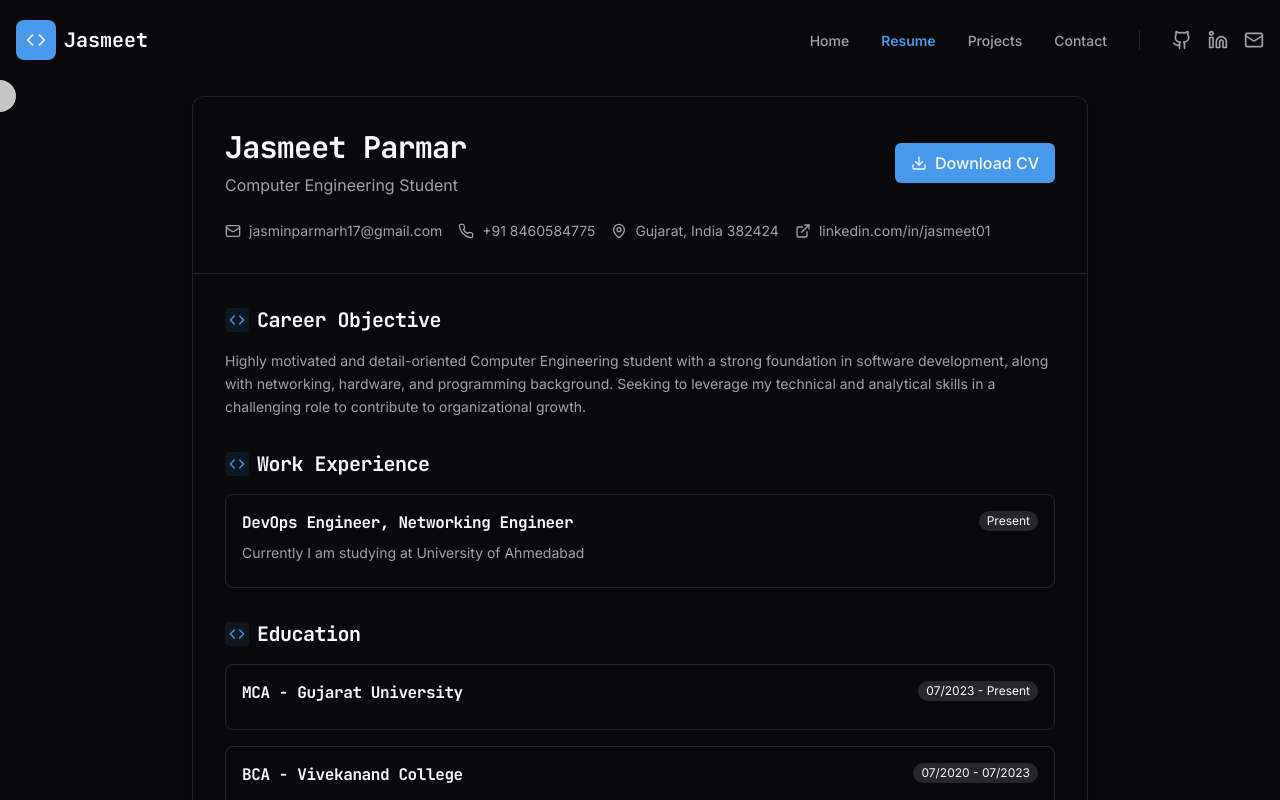
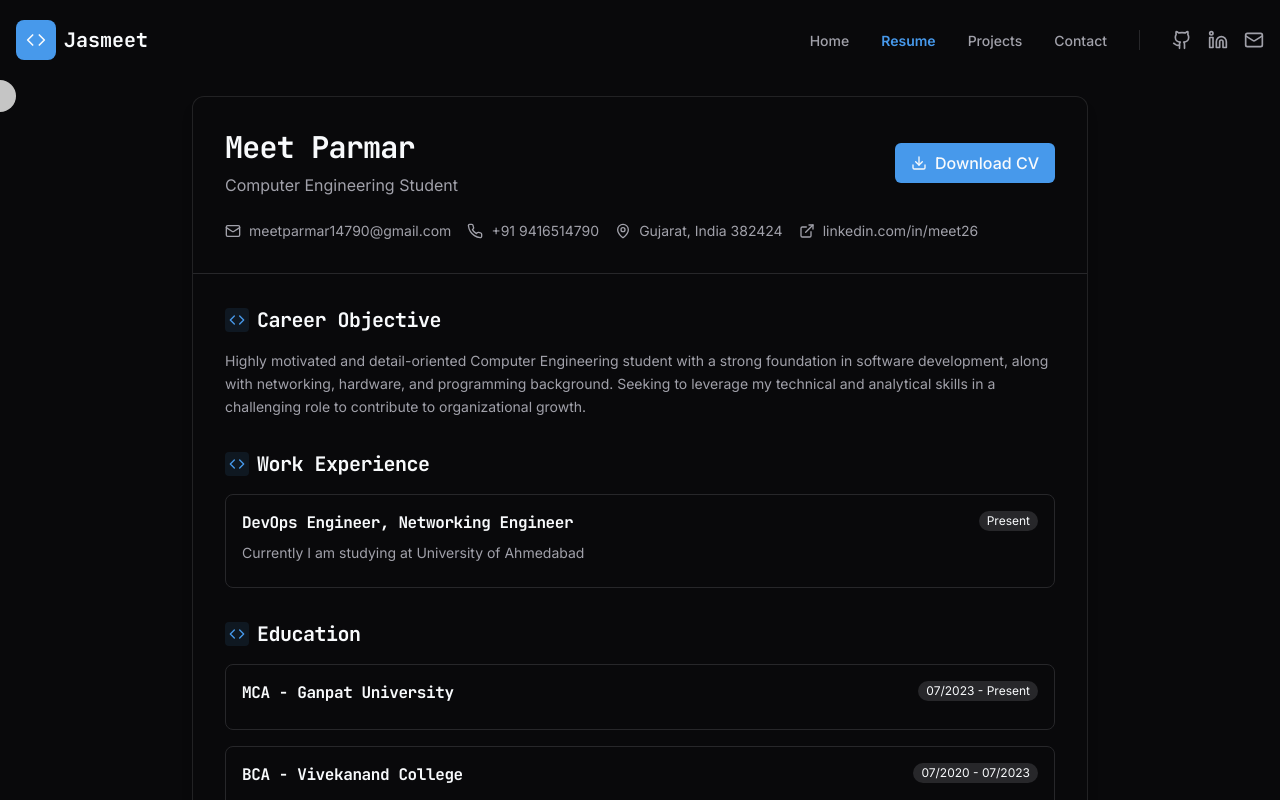
Before and after one commit to Meet01234/Meet-Portfolio, a React (Vite) app: page /resume in a window 1280 px wide. Shown: the top 800 px of the page. Built offline with nearby package versions, Linux system fonts and the light colour scheme.

Commit message:
Update Resume.tsx

```diff
--- a/src/pages/Resume.tsx
+++ b/src/pages/Resume.tsx
@@ -35,7 +35,7 @@ const Resume = () => {
           <div className="p-8 border-b border-border">
             <div className="flex flex-col md:flex-row justify-between items-start md:items-center mb-6">
               <div>
-                <h1 className="text-3xl font-bold mb-2">Jasmeet Parmar</h1>
+                <h1 className="text-3xl font-bold mb-2">Meet Parmar</h1>
                 <p className="text-muted-foreground">Computer Engineering Student</p>
               </div>
 
@@ -51,14 +51,14 @@ const Resume = () => {
             <div className="flex flex-col md:flex-row gap-4 text-sm text-muted-foreground">
               <div className="flex items-center">
                 <Mail className="h-4 w-4 mr-2" />
-                <a href="mailto:jasminparmarh17@gmail.com" className="hover:text-primary transition-colors">
-                  jasminparmarh17@gmail.com
+                <a href="mailto:meetparmar14790@gmail.com" className="hover:text-primary transition-colors">
+                  meetparmar14790@gmail.com
                 </a>
               </div>
               <div className="flex items-center">
                 <Phone className="h-4 w-4 mr-2" />
-                <a href="tel:+918460584775" className="hover:text-primary transition-colors">
-                  +91 8460584775
+                <a href="tel:+919416514790" className="hover:text-primary transition-colors">
+                  +91 9416514790
                 </a>
               </div>
               <div className="flex items-center">
@@ -67,8 +67,8 @@ const Resume = () => {
               </div>
               <div className="flex items-center">
                 <ExternalLink className="h-4 w-4 mr-2" />
-                <a href="https://linkedin.com/in/jasmeet01" target="_blank" rel="noopener noreferrer" className="hover:text-primary transition-colors">
-                  linkedin.com/in/jasmeet01
+                <a href="https://linkedin.com/in/meet26" target="_blank" rel="noopener noreferrer" className="hover:text-primary transition-colors">
+                  linkedin.com/in/meet26
                 </a>
               </div>
             </div>
@@ -124,7 +124,7 @@ const Resume = () => {
               <div className="space-y-4">
                 <div className="rounded-lg border border-border p-4">
                   <div className="flex justify-between items-start mb-2">
-                    <h3 className="font-semibold">MCA - Gujarat University</h3>
+                    <h3 className="font-semibold">MCA - Ganpat University</h3>
                     <span className="text-xs bg-secondary px-2 py-0.5 rounded-full">07/2023 - Present</span>
                   </div>
                 </div>
```
